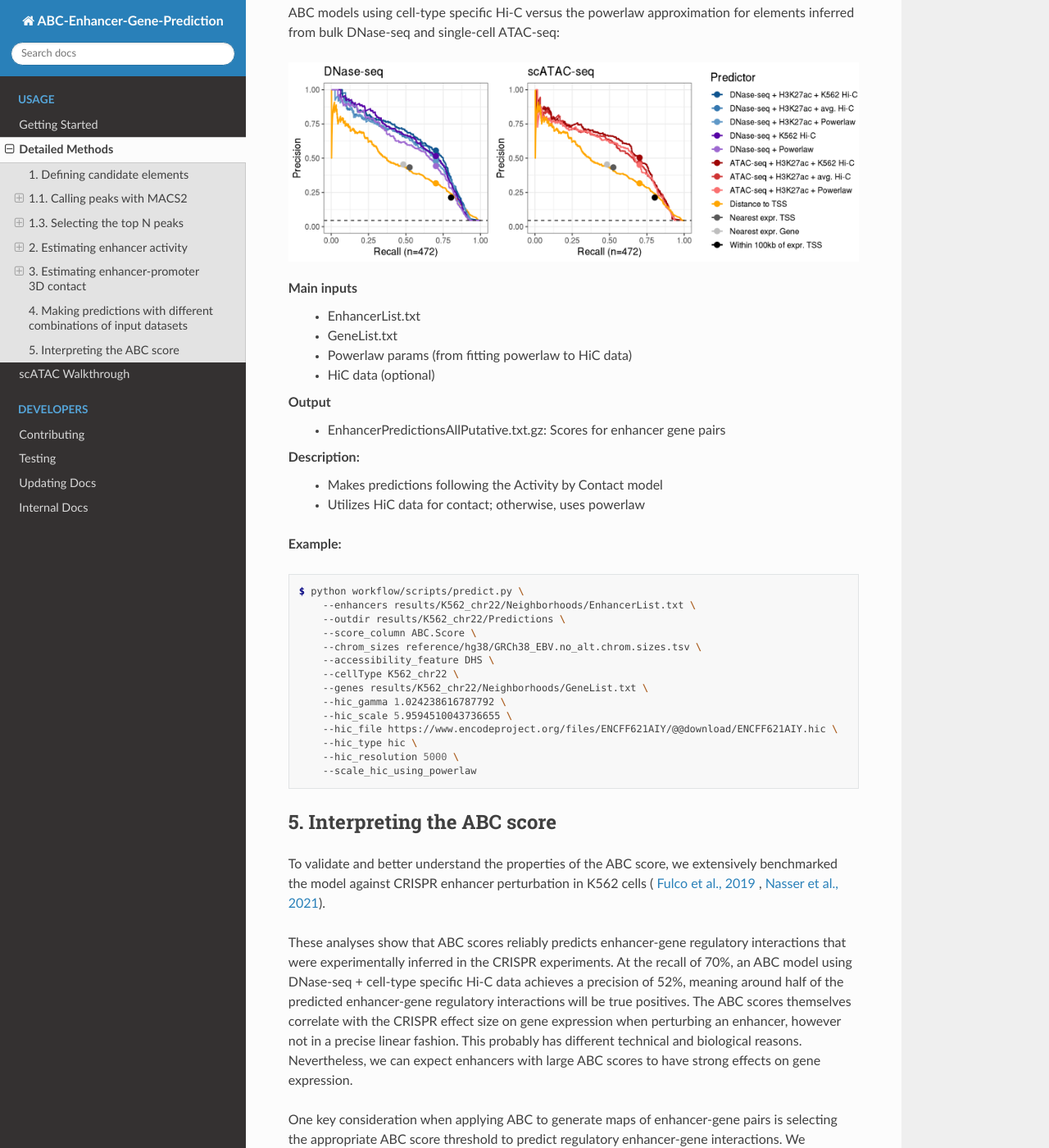
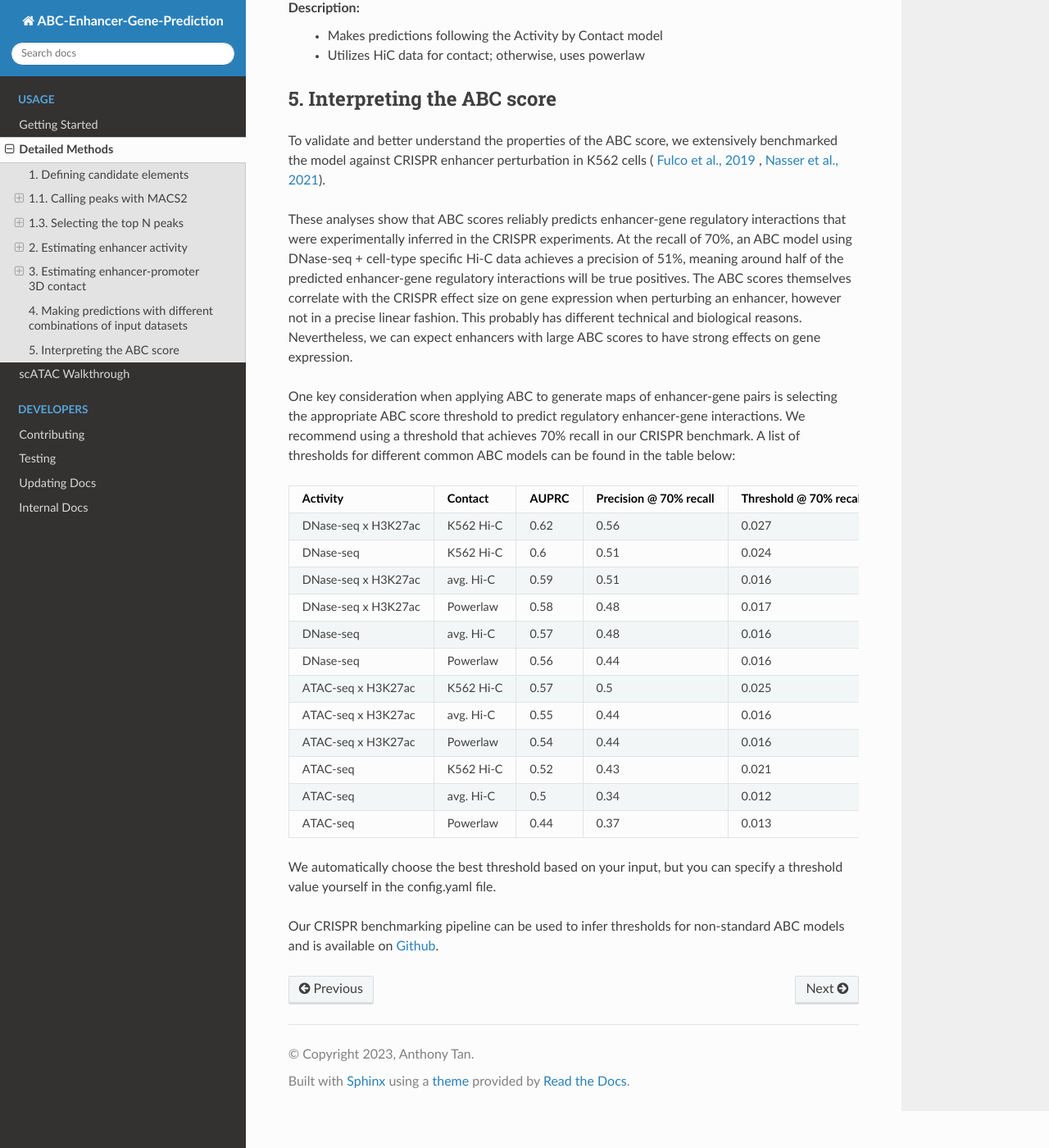
Before and after one commit to broadinstitute/ABC-Enhancer-Gene-Prediction, a Sphinx documentation site: the page built from docs/usage/methods.rst, in a window 1280 px wide and 1400 px high, scrolled down 7966 px. Shown: the whole window at 82% size. Built offline with Sphinx 7.4.7 and the Read the Docs theme 2.0.0, drawn with Linux system fonts in a browser that asks for light colours; some of the changed text lies outside the part shown.

Commit message:
update docs on thresholds

```diff
--- a/docs/tables/perf_summary.csv
+++ b/docs/tables/perf_summary.csv
@@ -1,9 +1,13 @@
 Activity,Contact,AUPRC,Precision @ 70% recall,Threshold @ 70% recall
-DNase-seq x H3K27ac,K562 Hi-C,0.61,0.56,0.023631
-DNase-seq x H3K27ac,avg. Hi-C,0.59,0.51,0.01609
-DNase-seq x H3K27ac,Powerlaw,0.58,0.48,0.016455
-DNase-seq,K562 Hi-C,0.6,0.52,0.024674
-DNase-seq,Powerlaw,0.56,0.44,0.01587
-ATAC-seq x H3K27ac,K562 Hi-C,0.56,0.5,0.024511
-ATAC-seq x H3K27ac,avg. Hi-C,0.54,0.46,0.016279
-ATAC-seq x H3K27ac,Powerlaw,0.53,0.45,0.016684
+DNase-seq x H3K27ac,K562 Hi-C,0.62,0.56,0.027
+DNase-seq,K562 Hi-C,0.6,0.51,0.024
+DNase-seq x H3K27ac,avg. Hi-C,0.59,0.51,0.016
+DNase-seq x H3K27ac,Powerlaw,0.58,0.48,0.017
+DNase-seq,avg. Hi-C,0.57,0.48,0.016
+DNase-seq,Powerlaw,0.56,0.44,0.016
+ATAC-seq x H3K27ac,K562 Hi-C,0.57,0.5,0.025
+ATAC-seq x H3K27ac,avg. Hi-C,0.55,0.44,0.016
+ATAC-seq x H3K27ac,Powerlaw,0.54,0.44,0.016
+ATAC-seq,K562 Hi-C,0.52,0.43,0.021
+ATAC-seq,avg. Hi-C,0.5,0.34,0.012
+ATAC-seq,Powerlaw,0.44,0.37,0.013
--- a/docs/usage/methods.rst
+++ b/docs/usage/methods.rst
@@ -31,22 +31,6 @@ Description:
 	#. Resize each of these N peaks to be a fixed number of base pairs centered on the peak summit (defined by --peakExtendFromSummit)
 	#. Remove any regions listed in the 'blocklist' and include any regions listed in the 'includelist'
 	#. Merge any overlapping regions
-
-
-**Example:**
-
-.. code-block:: console
-
-	$ python workflow/scripts/makeCandidateRegions.py \
-	    --narrowPeak results/K562_chr22/Peaks/macs2_peaks.narrowPeak.sorted \
-	    --accessibility example_chr/chr22/ENCFF860XAE.chr22.sorted.se.bam \
-	    --outDir results/K562_chr22/Peaks \
-	    --chrom_sizes reference/hg38/GRCh38_EBV.no_alt.chrom.sizes.tsv \
-	    --chrom_sizes_bed results/tmp/reference/hg38/GRCh38_EBV.no_alt.chrom.sizes.tsv.bed \
-	    --regions_blocklist reference/hg38/GRCh38_unified_blacklist.bed \
-	    --regions_includelist example_chr/chr22/RefSeqCurated.170308.bed.CollapsedGeneBounds.chr22.hg38.TSS500bp.bed \
-	    --peakExtendFromSummit 250 \
-	    --nStrongestPeak 150000
 
 The method of defining candidate elements includes the following steps:
 
@@ -135,22 +119,6 @@ Output
 
 Description:
 	- Counts DNase-seq (or ATAC-seq) and H3K27ac ChIP-seq reads in candidate enhancer regions
-
-**Example:**
-
-.. code-block:: console
-
-	$ python workflow/scripts/run.neighborhoods.py \
-	    --candidate_enhancer_regions results/K562_chr22/Peaks/macs2_peaks.narrowPeak.sorted.candidateRegions.bed \
-	    --DHS example_chr/chr22/ENCFF860XAE.chr22.sorted.se.bam \
-	    --default_accessibility_feature DHS \
-	    --chrom_sizes reference/hg38/GRCh38_EBV.no_alt.chrom.sizes.tsv \
-	    --chrom_sizes_bed results/tmp/reference/hg38/GRCh38_EBV.no_alt.chrom.sizes.tsv.bed \
-	    --outdir results/K562_chr22/Neighborhoods \
-	    --genes results/K562_chr22/processed_genes_file.bed \
-	    --ubiquitously_expressed_genes reference/UbiquitouslyExpressedGenes.txt \
-	    --qnorm reference/EnhancersQNormRef.K562.txt \
-	    --H3K27ac example_chr/chr22/ENCFF790GFL.chr22.sorted.se.bam
 
 2.1. Activity scales with read counts
 ^^^^^^^^^^^^^^^^^^^^^^^^^^^^^^^^^^^^^
@@ -344,26 +312,6 @@ Description:
 	- Makes predictions following the Activity by Contact model
 	- Utilizes HiC data for contact; otherwise, uses powerlaw
 
-**Example:**
-
-.. code-block:: console
-
-	$ python workflow/scripts/predict.py \
-	    --enhancers results/K562_chr22/Neighborhoods/EnhancerList.txt \
-	    --outdir results/K562_chr22/Predictions \
-	    --score_column ABC.Score \
-	    --chrom_sizes reference/hg38/GRCh38_EBV.no_alt.chrom.sizes.tsv \
-	    --accessibility_feature DHS \
-	    --cellType K562_chr22 \
-	    --genes results/K562_chr22/Neighborhoods/GeneList.txt \
-	    --hic_gamma 1.024238616787792 \
-	    --hic_scale 5.9594510043736655 \
-	    --hic_file https://www.encodeproject.org/files/ENCFF621AIY/@@download/ENCFF621AIY.hic \
-	    --hic_type hic \
-	    --hic_resolution 5000 \
-	    --scale_hic_using_powerlaw
-
-
 5. Interpreting the ABC score
 ------------------------------------
 
@@ -374,7 +322,7 @@ model against CRISPR enhancer perturbation in K562 cells (
 
 These analyses show that ABC scores reliably predicts enhancer-gene regulatory interactions
 that were experimentally inferred in the CRISPR experiments. At the recall of 70%, an ABC model
-using DNase-seq + cell-type specific Hi-C data achieves a precision of 52%, meaning around half of
+using DNase-seq + cell-type specific Hi-C data achieves a precision of 51%, meaning around half of
 the predicted enhancer-gene regulatory interactions will be true positives. The ABC scores
 themselves correlate with the CRISPR effect size on gene expression when perturbing an enhancer,
 however not in a precise linear fashion. This probably has different technical and biological
@@ -390,5 +338,8 @@ common ABC models can be found in the table below:
    :file: /tables/perf_summary.csv
    :header-rows: 1
 
+We automatically choose the best threshold based on your input, but you can specify a threshold value
+yourself in the config.yaml file.
+
 Our CRISPR benchmarking pipeline can be used to infer thresholds for non-standard ABC models and is
 available on `Github <https://github.com/EngreitzLab/CRISPR_comparison>`_.
```
